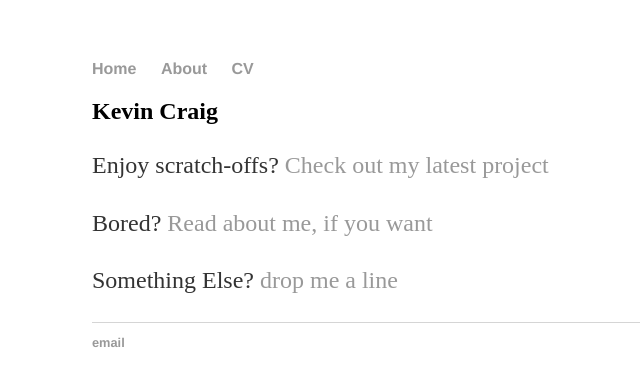
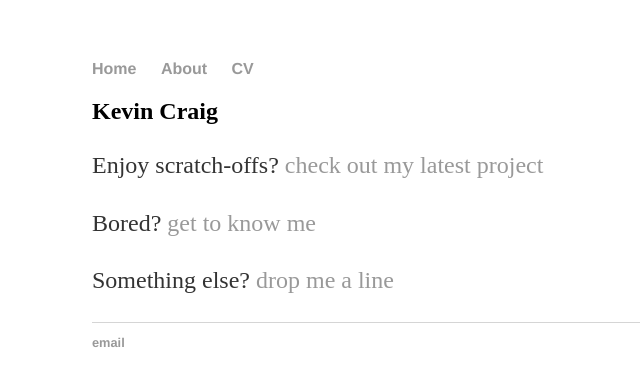
Before and after one commit to kevcraig/kevcriag.github.io, a Jekyll site: the page built from index.html, in a window 1280 px wide. Shown: the top 386 px of the page, without its empty margins (100-740 px from the left). Built offline with Jekyll 4.4.1, drawn with Linux system fonts in a browser that asks for light colours.

Commit message:
Update index.html

```diff
--- a/index.html
+++ b/index.html
@@ -4,7 +4,7 @@ title: Kevin Craig
 ---
 <div class="blurb">
 	<h2>Kevin Craig</h2>
-	<p>Enjoy scratch-offs? <a href="/about">Check out my latest project</a></p>
-	<p>Bored? <a href="/about">Read about me, if you want</a></p>
-	<p>Something Else? <a href="mailto:kacraig@ncsu.edu">drop me a line</a></p>
+	<p>Enjoy scratch-offs? <a href="/about">check out my latest project</a></p>
+	<p>Bored? <a href="/about">get to know me</a></p>
+	<p>Something else? <a href="mailto:kacraig@ncsu.edu">drop me a line</a></p>
 </div><!-- /.blurb -->
```
